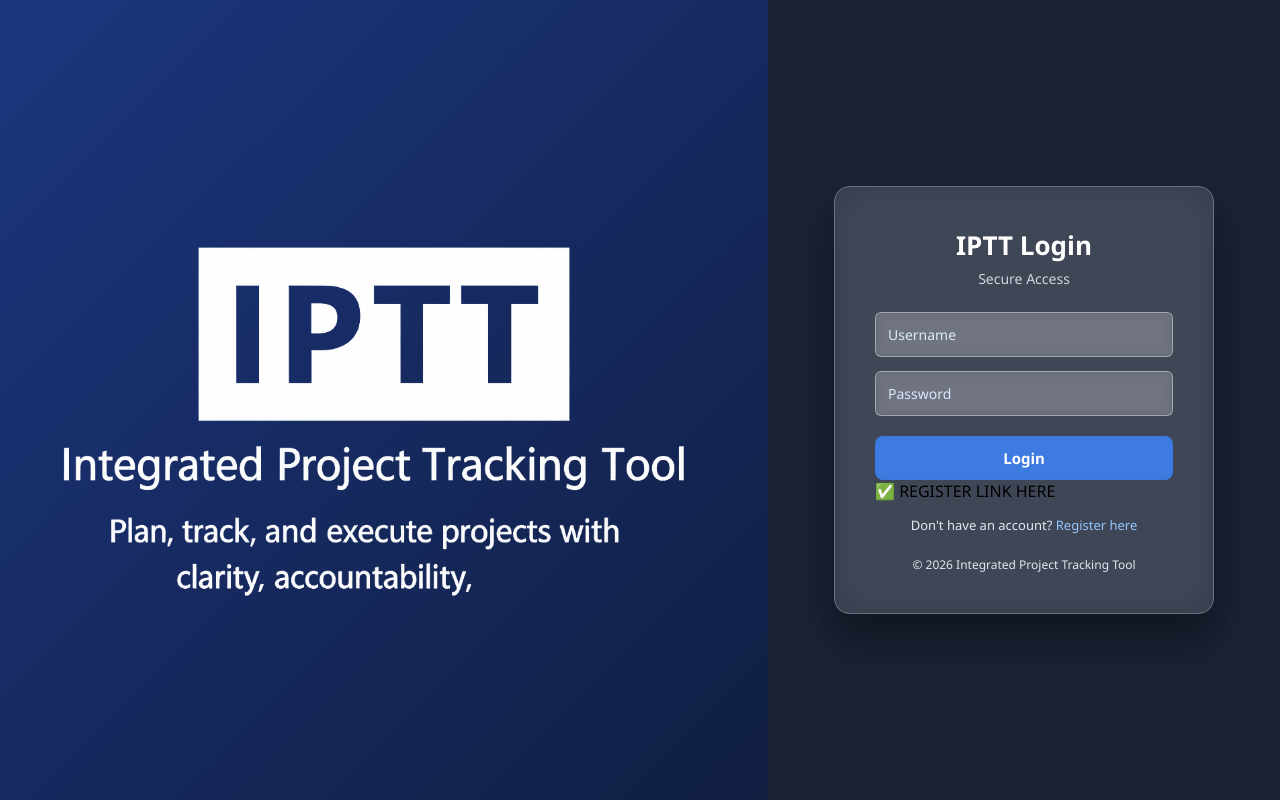
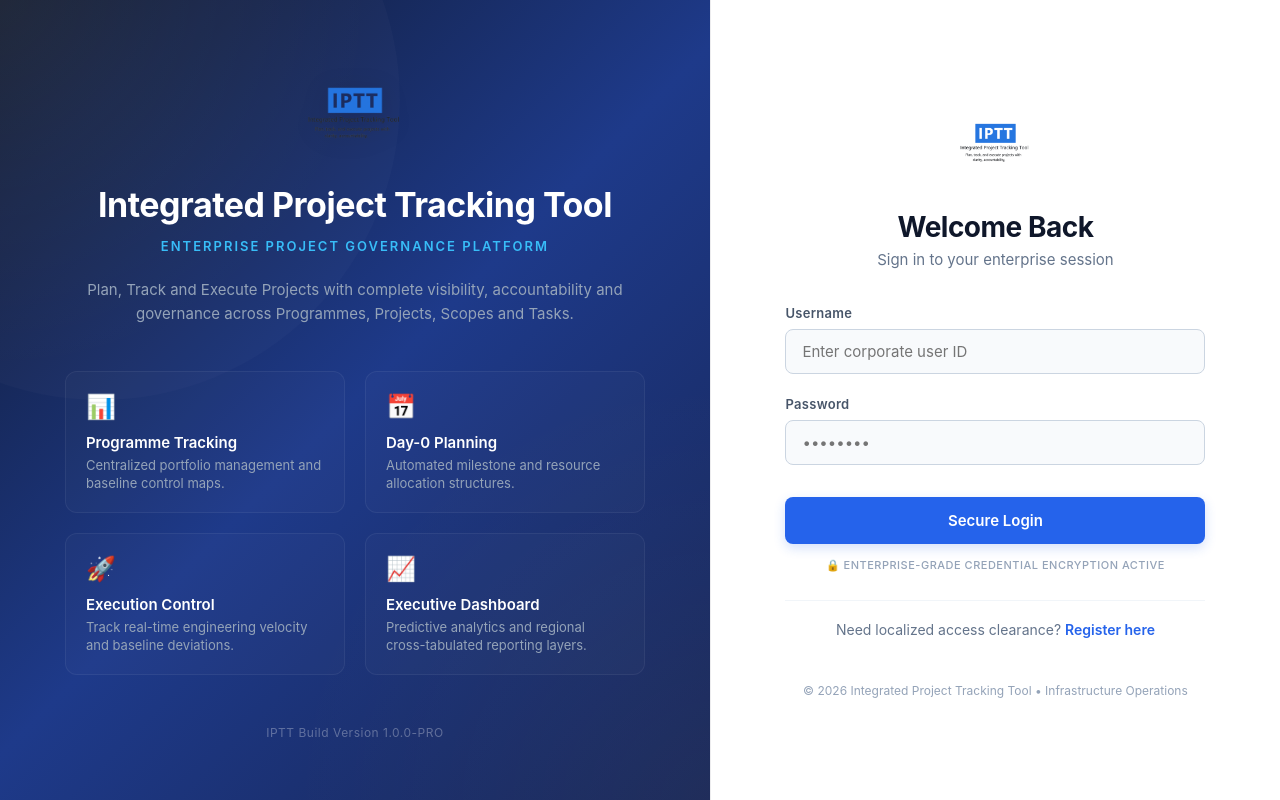
Before and after one commit to terra-bacth/iptt, a FastAPI app: template templates/login.html in a window 1280 px wide. Run offline with FastAPI, Linux system fonts and the light colour scheme; the template is opened without the code that fills it, so the values that code supplies are empty.

Commit message:
style: elevate login template layout with enterprise typography metrics and security cues

```diff
--- a/templates/login.html
+++ b/templates/login.html
@@ -1,218 +1,402 @@
-
 <!DOCTYPE html>
 <html lang="en">
 <head>
     <meta charset="UTF-8">
-    <title>IPTT Login</title>
-
+    <meta name="viewport" content="width=device-width, initial-scale=1.0">
+    <title>IPTT Login | Enterprise Portal</title>
     <style>
         * {
+            margin: 0;
+            padding: 0;
             box-sizing: border-box;
-            font-family: "Segoe UI", Arial, sans-serif;
+            font-family: -apple-system, BlinkMacSystemFont, "Segoe UI", Roboto, Helvetica, Arial, sans-serif;
         }
 
         body {
-            margin: 0;
             height: 100vh;
+            width: 100vw;
             display: flex;
+            overflow: hidden;
             background-color: #0f172a;
         }
 
-        /* ================= LEFT PANEL (FULL LOGO) ================= */
+        /* =====================================
+           CORE SPLIT VIEWPORT CONTAINER
+        ===================================== */
         .left-panel {
-            flex: 1.5;
+            flex: 1.3;
+            position: relative;
             display: flex;
             align-items: center;
             justify-content: center;
-
-            background: linear-gradient(
-                135deg,
-                rgba(10, 18, 34, 0.95),
-                rgba(30, 58, 138, 0.88),
-                rgba(10, 18, 34, 0.95)
-            );
-            background-size: 300% 300%;
-            animation: gradientFlow 14s ease infinite;
-
+            background:
+                radial-gradient(circle at top left, rgba(255,255,255,0.06) 0%, transparent 35%),
+                radial-gradient(circle at bottom right, rgba(255,255,255,0.04) 0%, transparent 40%),
+                linear-gradient(135deg, #0f172a, #1e3a8a, #172554);
+            color: white;
+            padding: 50px;
             overflow: hidden;
-            padding: 0;
         }
 
-        @keyframes gradientFlow {
-            0%   { background-position: 0% 50%; }
-            50%  { background-position: 100% 50%; }
-            100% { background-position: 0% 50%; }
+        .left-panel::before {
+            content: "";
+            position: absolute;
+            width: 600px;
+            height: 600px;
+            border-radius: 50%;
+            background: rgba(255,255,255,0.02);
+            top: -200px;
+            left: -200px;
         }
 
-        .branding {
-            width: 100%;
-            height: 100%;
-            padding: 40px;
-            display: flex;
-            align-items: center;
-            justify-content: center;
-        }
-
-        .branding img {
-            width: 100%;
-            height: 100%;
-            object-fit: contain;
-            opacity: 1;
-            filter: brightness(0) invert(1); /* makes logo white */
-        }
-
-        /* ================= RIGHT PANEL ================= */
         .right-panel {
             flex: 1;
-            background-color: rgba(255, 255, 255, 0.05);
-            backdrop-filter: blur(4px);
             display: flex;
             justify-content: center;
             align-items: center;
-            position: relative;
+            background: #ffffff;
+            padding: 50px;
+            height: 100%;
+            border-left: 1px solid rgba(15,23,42,0.08);
+            box-shadow: -10px 0 30px rgba(15,23,42,0.03);
         }
 
-        /* ================= GLASSMORPHISM LOGIN CARD ================= */
+        /* =====================================
+           LEFT COMPONENT CONTENT METRICS
+        ===================================== */
+        .brand-content {
+            width: 100%;
+            max-width: 580px;
+            display: flex;
+            flex-direction: column;
+            justify-content: center;
+            align-items: center;
+            text-align: center;
+            z-index: 2;
+        }
+
+        .brand-content img {
+            width: 100px;
+            height: auto;
+            object-fit: contain;
+            margin-bottom: 25px;
+            filter: drop-shadow(0 4px 12px rgba(0,0,0,0.15));
+        }
+
+        .product-title {
+            font-size: 34px;
+            font-weight: 700;
+            color: #ffffff;
+            letter-spacing: -0.5px;
+            line-height: 1.2;
+        }
+
+        .subtext {
+            margin-top: 12px;
+            font-size: 13px;
+            font-weight: 600;
+            color: #38bdf8;
+            letter-spacing: 2px;
+            text-transform: uppercase;
+        }
+
+        .description {
+            margin-top: 24px;
+            font-size: 15px;
+            line-height: 1.6;
+            color: #94a3b8;
+        }
+
+        /* =====================================
+           DYNAMIC GRID ALIGNMENT
+        ===================================== */
+        .feature-grid {
+            margin-top: 45px;
+            display: grid;
+            grid-template-columns: repeat(2, 1fr);
+            gap: 20px;
+            width: 100%;
+        }
+
+        .feature-card {
+            background: rgba(255, 255, 255, 0.02);
+            border: 1px solid rgba(255, 255, 255, 0.06);
+            border-radius: 12px;
+            padding: 20px;
+            text-align: left;
+            transition: all 0.2s ease;
+        }
+
+        .feature-card:hover {
+            background: rgba(255, 255, 255, 0.04);
+            border-color: rgba(255, 255, 255, 0.12);
+            transform: translateY(-2px);
+        }
+
+        .feature-card span {
+            font-size: 24px;
+            display: block;
+            margin-bottom: 12px;
+        }
+
+        .feature-card h3 {
+            font-size: 15px;
+            font-weight: 600;
+            color: #ffffff;
+            margin-bottom: 4px;
+        }
+
+        .feature-card p {
+            font-size: 13px;
+            color: #94a3b8;
+            line-height: 1.4;
+        }
+
+        .version {
+            margin-top: 50px;
+            font-size: 12px;
+            color: rgba(255,255,255,0.3);
+            letter-spacing: 0.5px;
+        }
+
+        /* =====================================
+           RIGHT COMPONENT AUTH CARD SETUP
+        ===================================== */
         .login-box {
             width: 100%;
-            max-width: 380px;
-
-            background: rgba(255, 255, 255, 0.12);
-            backdrop-filter: blur(18px) saturate(160%);
-            -webkit-backdrop-filter: blur(18px) saturate(160%);
-            border-radius: 16px;
-
-            border: 1px solid rgba(255, 255, 255, 0.25);
-            box-shadow: 0 25px 45px rgba(0,0,0,0.4);
-
-            padding: 40px;
-            animation: floatUp 0.8s ease;
+            max-width: 420px;
+            display: flex;
+            flex-direction: column;
         }
 
-        @keyframes floatUp {
-            from { opacity: 0; transform: translateY(20px); }
-            to   { opacity: 1; transform: translateY(0); }
+        .login-logo {
+            text-align: center;
+            margin-bottom: 28px;
+        }
+
+        .login-logo img {
+            width: 75px;
+            height: auto;
         }
 
         .login-title {
             text-align: center;
-            font-size: 26px;
-            font-weight: 600;
-            color: #ffffff;
-            margin-bottom: 6px;
+            font-size: 28px;
+            font-weight: 700;
+            color: #0f172a;
+            letter-spacing: -0.5px;
         }
 
         .login-subtitle {
             text-align: center;
-            font-size: 14px;
-            color: #d1d5db;
-            margin-bottom: 24px;
+            color: #64748b;
+            font-size: 15px;
+            margin-bottom: 36px;
+            margin-top: 6px;
         }
 
-        /* ---------------- INPUTS ---------------- */
-        .login-box input {
-            width: 100%;
-            padding: 12px;
-            margin-bottom: 14px;
-
-            border-radius: 6px;
-            border: 1px solid rgba(255,255,255,0.4);
-
-            background: rgba(255,255,255,0.15);
-            color: white;
-            font-size: 14px;
-
-            backdrop-filter: blur(4px);
+        .form-group {
+            margin-bottom: 22px;
+            display: flex;
+            flex-direction: column;
         }
 
-        .login-box input::placeholder {
-            color: #dbeafe;
+        .form-group label {
+            margin-bottom: 8px;
+            font-size: 13px;
+            color: #475569;
+            font-weight: 600;
+            letter-spacing: 0.3px;
         }
 
-        .login-box input:focus {
-            border-color: #93c5fd;
-            outline: none;
+        .form-group input {
+            width: 100%;
+            padding: 12px 16px;
+            border-radius: 8px;
+            border: 1px solid #cbd5e1;
+            font-size: 15px;
+            color: #0f172a;
+            background-color: #f8fafc;
+            transition: all 0.15s ease;
         }
 
-        /* ---------------- BUTTON ---------------- */
-        .login-box button {
+        .form-group input:hover {
+            border-color: #94a3b8;
+        }
+
+        .form-group input:focus {
+            outline: none;
+            background-color: #ffffff;
+            border-color: #2563eb;
+            box-shadow: 0 0 0 4px rgba(37,99,235,0.1);
+        }
+
+        .login-btn {
             width: 100%;
-            padding: 12px;
-            margin-top: 6px;
-
-            background: rgba(59, 130, 246, 0.85);
-            color: #ffffff;
+            padding: 14px;
+            border: none;
+            border-radius: 8px;
+            background: #2563eb;
+            color: white;
             font-size: 15px;
             font-weight: 600;
-
-            border: none;
-            border-radius: 8px;
             cursor: pointer;
-
-            backdrop-filter: blur(3px);
-            transition: background 0.2s;
+            margin-top: 10px;
+            transition: all 0.15s ease;
+            box-shadow: 0 4px 12px rgba(37,99,235,0.2);
         }
 
-        .login-box button:hover {
-            background: rgba(59, 130, 246, 1);
+        .login-btn:hover {
+            background: #1d4ed8;
+            box-shadow: 0 6px 16px rgba(37,99,235,0.3);
+        }
+
+        .security-badge {
+            display: flex;
+            align-items: center;
+            justify-content: center;
+            gap: 6px;
+            margin-top: 14px;
+            font-size: 11px;
+            color: #94a3b8;
+            font-weight: 500;
+            text-transform: uppercase;
+            letter-spacing: 0.5px;
+        }
+
+        .register-link {
+            margin-top: 28px;
+            text-align: center;
+            font-size: 14px;
+            color: #64748b;
+            border-top: 1px solid #f1f5f9;
+            padding-top: 20px;
+        }
+
+        .register-link a {
+            color: #2563eb;
+            text-decoration: none;
+            font-weight: 600;
+        }
+
+        .register-link a:hover {
+            text-decoration: underline;
         }
 
         .error-message {
-            margin-top: 14px;
+            margin-top: 18px;
+            background-color: #fff5f5;
+            border: 1px solid #fed7d7;
+            color: #c53030;
+            padding: 12px;
+            border-radius: 6px;
             text-align: center;
-            color: #fecaca;
             font-size: 13px;
+            font-weight: 500;
+            border-left: 4px solid #e53e3e;
         }
 
         .footer-text {
-            margin-top: 22px;
+            margin-top: 45px;
             text-align: center;
             font-size: 12px;
-            color: #e2e8f0;
+            color: #94a3b8;
         }
 
-        @media (max-width: 900px) {
-            body { flex-direction: column; }
-            .left-panel { height: 40vh; }
-            .right-panel { height: 60vh; }
+        /* Responsive Layout Rules */
+        @media (max-width: 992px) {
+            body {
+                flex-direction: column;
+                overflow-y: auto;
+            }
+            .left-panel, .right-panel {
+                flex: none;
+                width: 100%;
+                height: auto;
+                padding: 50px 24px;
+            }
+            .feature-grid {
+                grid-template-columns: 1fr;
+            }
         }
     </style>
 </head>
-
 <body>
 
-<!-- LEFT PANEL (Full Logo) -->
 <div class="left-panel">
-    <div class="branding">
-     <img src="/static/iptt_logo.png" alt="IPTT Logo">
+    <div class="brand-content">
+        <img src="/static/iptt_logo.png" alt="IPTT Logo">
+        <h1 class="product-title">Integrated Project Tracking Tool</h1>
+        <p class="subtext">Enterprise Project Governance Platform</p>
+        <p class="description">
+            Plan, Track and Execute Projects with complete visibility, accountability and governance across Programmes, Projects, Scopes and Tasks.
+        </p>
+
+        <div class="feature-grid">
+            <div class="feature-card">
+                <span>📊</span>
+                <h3>Programme Tracking</h3>
+                <p>Centralized portfolio management and baseline control maps.</p>
+            </div>
+            <div class="feature-card">
+                <span>📅</span>
+                <h3>Day-0 Planning</h3>
+                <p>Automated milestone and resource allocation structures.</p>
+            </div>
+            <div class="feature-card">
+                <span>🚀</span>
+                <h3>Execution Control</h3>
+                <p>Track real-time engineering velocity and baseline deviations.</p>
+            </div>
+            <div class="feature-card">
+                <span>📈</span>
+                <h3>Executive Dashboard</h3>
+                <p>Predictive analytics and regional cross-tabulated reporting layers.</p>
+            </div>
+        </div>
+
+        <div class="version">IPTT Build Version 1.0.0-PRO</div>
     </div>
 </div>
 
-<!-- RIGHT PANEL -->
 <div class="right-panel">
     <div class="login-box">
-        <div class="login-title">IPTT Login</div>
-        <div class="login-subtitle">Secure Access</div>
+        <div class="login-logo">
+            <img src="/static/iptt_logo.png" alt="IPTT">
+        </div>
+        <div class="login-title">Welcome Back</div>
+        <div class="login-subtitle">Sign in to your enterprise session</div>
 
         <form method="post">
-            <input type="text" name="username" placeholder="Username" required>
-            <input type="password" name="password" placeholder="Password" required>
-            <button type="submit">Login</button>
+            <div class="form-group">
+                <label>Username</label>
+                <input type="text" name="username" required autocomplete="username" placeholder="Enter corporate user ID">
+            </div>
+
+            <div class="form-group">
+                <label>Password</label>
+                <input type="password" name="password" required autocomplete="current-password" placeholder="••••••••">
+            </div>
+
+            <button type="submit" class="login-btn">Secure Login</button>
+
+            <div class="security-badge">
+                🔒 Enterprise-grade credential encryption active
+            </div>
         </form>
-        ✅ REGISTER LINK HERE
-        <p style="text-align:center; margin-top: 14px; font-size: 13px; color: #e2e8f0;">
-            Don't have an account?
-            <a href="/register" style="color:#93c5fd; text-decoration:none;">
-                Register here
-            </a>
-        </p>
+
+        <div class="register-link">
+            Need localized access clearance? <a href="/register">Register here</a>
+        </div>
 
         {% if error %}
-            <div class="error-message">{{ error }}</div>
+        <div class="error-message">
+            {{ error }}
+        </div>
         {% endif %}
 
         <div class="footer-text">
-            © 2026 Integrated Project Tracking Tool
+            © 2026 Integrated Project Tracking Tool &bull; Infrastructure Operations
         </div>
     </div>
 </div>
```
